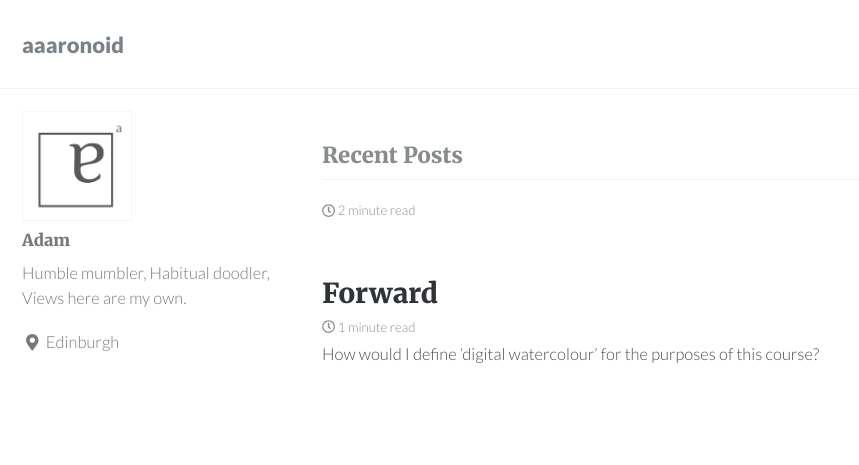
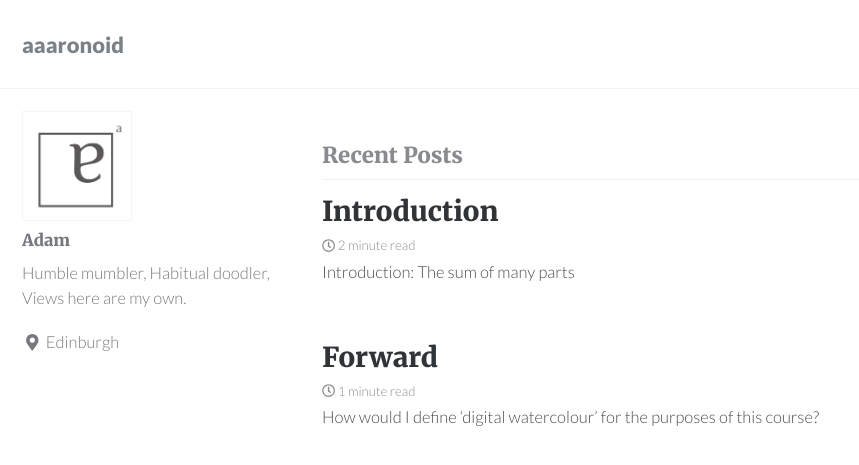
Before and after one commit to aaaronorg/art_aaaronorg, a Jekyll site: the page built from index.html, in a window 1280 px wide and 900 px high. Shown: the top 465 px of the window, without its empty margins (0-859 px from the left). Built offline with Jekyll 4.4.1, drawn with Linux system fonts in a browser that asks for light colours; nearby versions of some CDN libraries; the list of posts is cut into pages by our own code; some of the changed lines change nothing that is shown.

Commit message:
remove illegal colon

```diff
--- a/_posts/2018-09-16-Sum-of-many-parts.md
+++ b/_posts/2018-09-16-Sum-of-many-parts.md
@@ -1,6 +1,6 @@
 ---
 layout:     single
-title:      Introduction: The sum of many parts
+title:      Introduction
 date:       2018-09-16 16:00
 summary:    Outline of how this course will be broken down.
 categories: Procreate_Workflow Course
```
